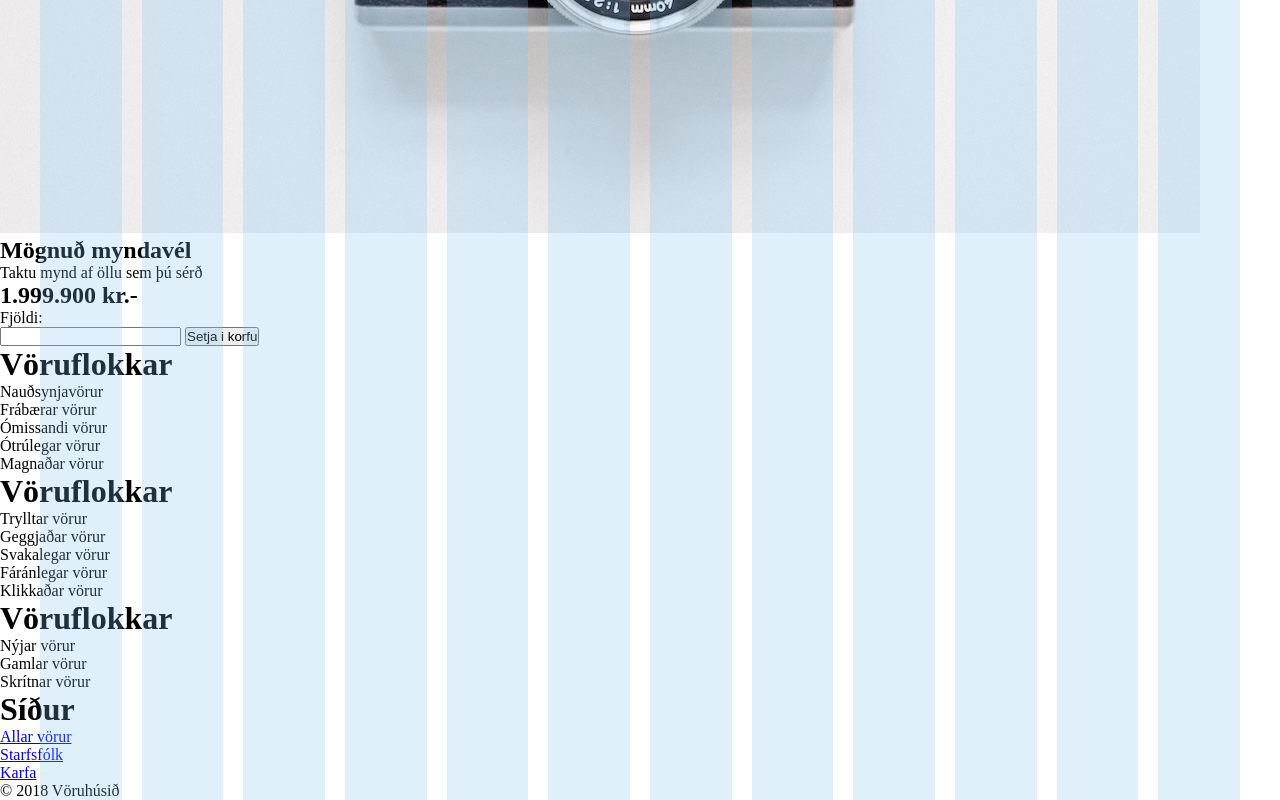
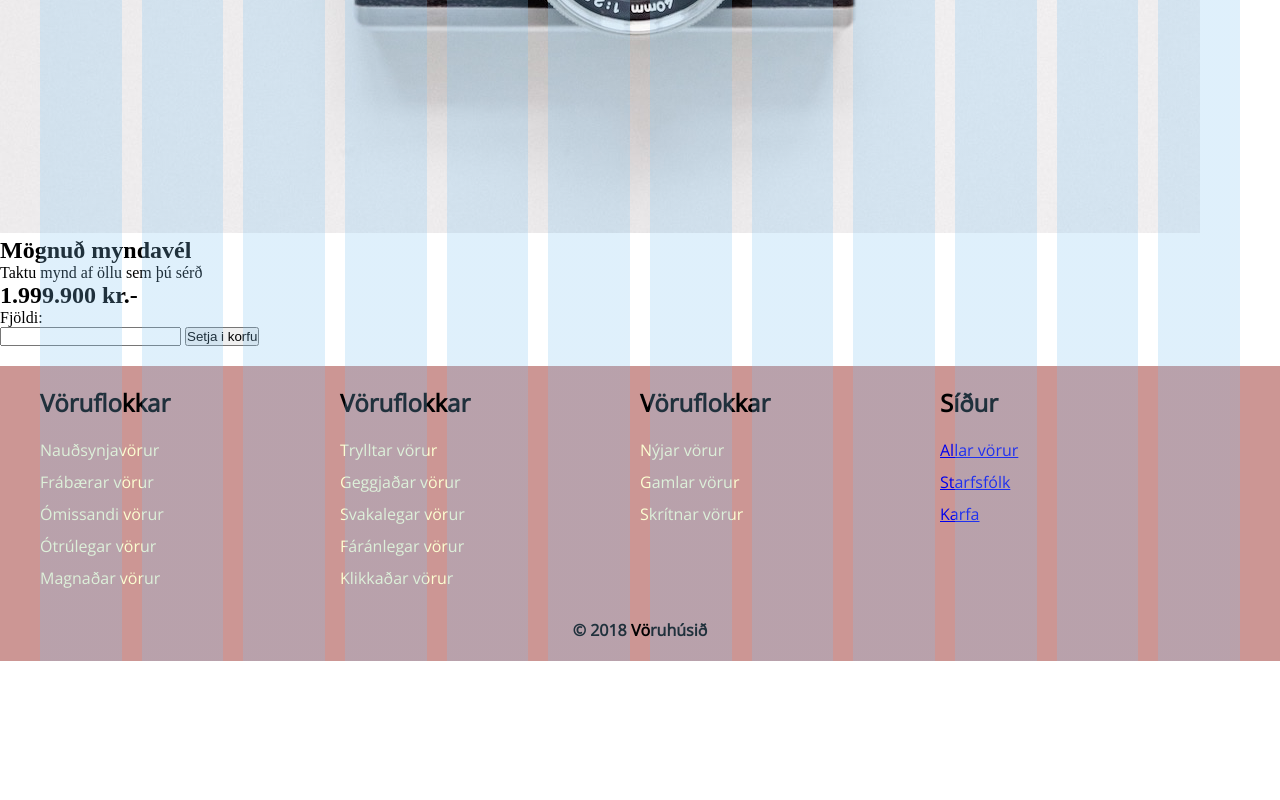
Before and after one commit to thth168/vef-Hopverkefni-1, a website: page pages/products.html in a window 1280 px wide. Shown: the part 8956-9756 px from the top of the page. After the commit the page ends 9617 px from the top, so only its background shows below. Drawn offline with nearby package versions, Linux system fonts and the light colour scheme.

Commit message:
yaaaaaas

```diff
--- a/pages/products.html
+++ b/pages/products.html
@@ -107,33 +107,35 @@
             </section>
         </div>
         <footer>
-            <div class="link__list">
+            <div class="link__cards">
+                <section class="link__list">
                     <h1>Vöruflokkar</h1>
                     <p>Nauðsynjavörur</p>
                     <p>Frábærar vörur</p>
                     <p>Ómissandi vörur</p>
                     <p>Ótrúlegar vörur</p>
                     <p>Magnaðar vörur</p>
-            </div>
-            <div class="link__list">
+                </section>
+                <section class="link__list">
                     <h1>Vöruflokkar</h1>
                     <p>Trylltar vörur</p>
                     <p>Geggjaðar vörur</p>
                     <p>Svakalegar vörur</p>
                     <p>Fáránlegar vörur</p>
                     <p>Klikkaðar vörur</p>
-            </div>
-            <div class="link__list">
+                </section>
+                <section class="link__list">
                     <h1>Vöruflokkar</h1>
                     <p>Nýjar vörur</p>
                     <p>Gamlar vörur</p>
                     <p>Skrítnar vörur</p>
-            </div>
-            <div class="link__list">
+                </section>
+                <section class="link__list">
                     <h1>Síður</h1>
-                <p><a href="/pages/products.html">Allar vörur</a></p>
-                <p><a href="/pages/staff.html">Starfsfólk</a></p>
-                <p><a href="/pages/cart.html">Karfa</a></p>
+                    <p><a href="pages/products.html">Allar vörur</a></p>
+                    <p><a href="pages/staff.html">Starfsfólk</a></p>
+                    <p><a href="pages/cart.html">Karfa</a></p>
+                </section>
             </div>
             <div class="bottom__copyright">
                 <p>© 2018 Vöruhúsið</p>
--- a/styles.scss
+++ b/styles.scss
@@ -9,6 +9,39 @@
 *::before,
 *::after {
   box-sizing: inherit;
+}
+
+footer {
+  background-color: $Pink;
+  margin-top: 20px;
+  font-family: $Font-Main;
+  .link__cards {
+    margin-left: auto;
+    margin-right: auto;
+    width: calc(100% - 2 * 20px);
+    max-width: var(--max_width);
+    display: flex;
+    flex-wrap: wrap;
+    .link__list {
+      display: flex;
+      flex: 1;
+      flex-direction: column;
+      flex-wrap: wrap;
+      p {
+        color: #fcffd2;
+        padding-bottom: 10px;
+      }
+      h1 {
+        padding: 20px 0px;
+        font-weight: bold;
+      }
+    }
+  }
+  .bottom__copyright{
+    text-align: center;
+    padding: 20px;
+    font-weight: bold;
+  }
 }
 
 html { /* stylelint-disable-line */
```
Also changed, not shown: index.html (+9 -7 lines), pages/cart.html (+9 -7 lines), pages/staff.html (+9 -7 lines), scss/config.scss (line endings or trailing spaces), styles.css. Lines whose indentation alone changed are shown as unchanged.
